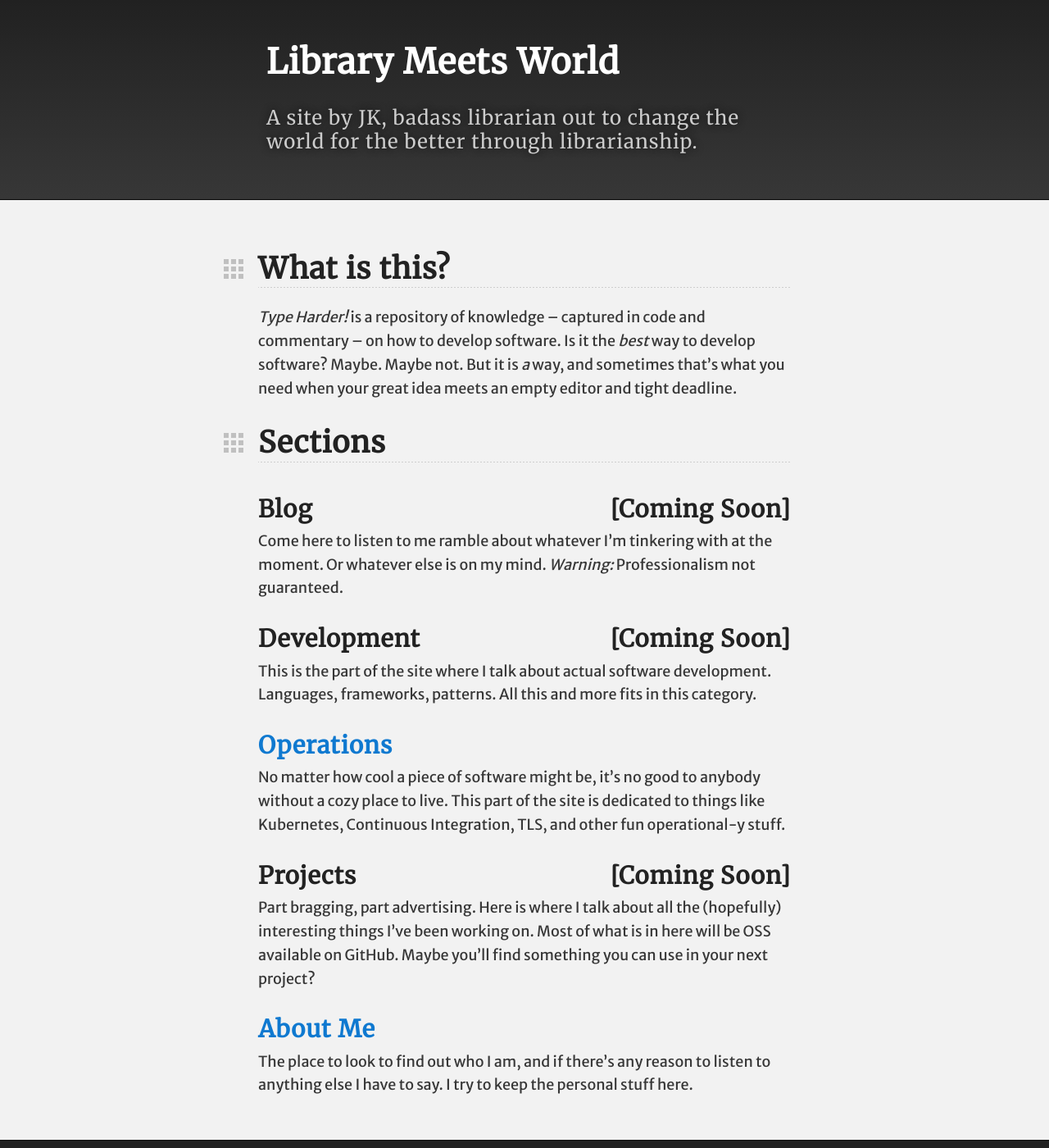
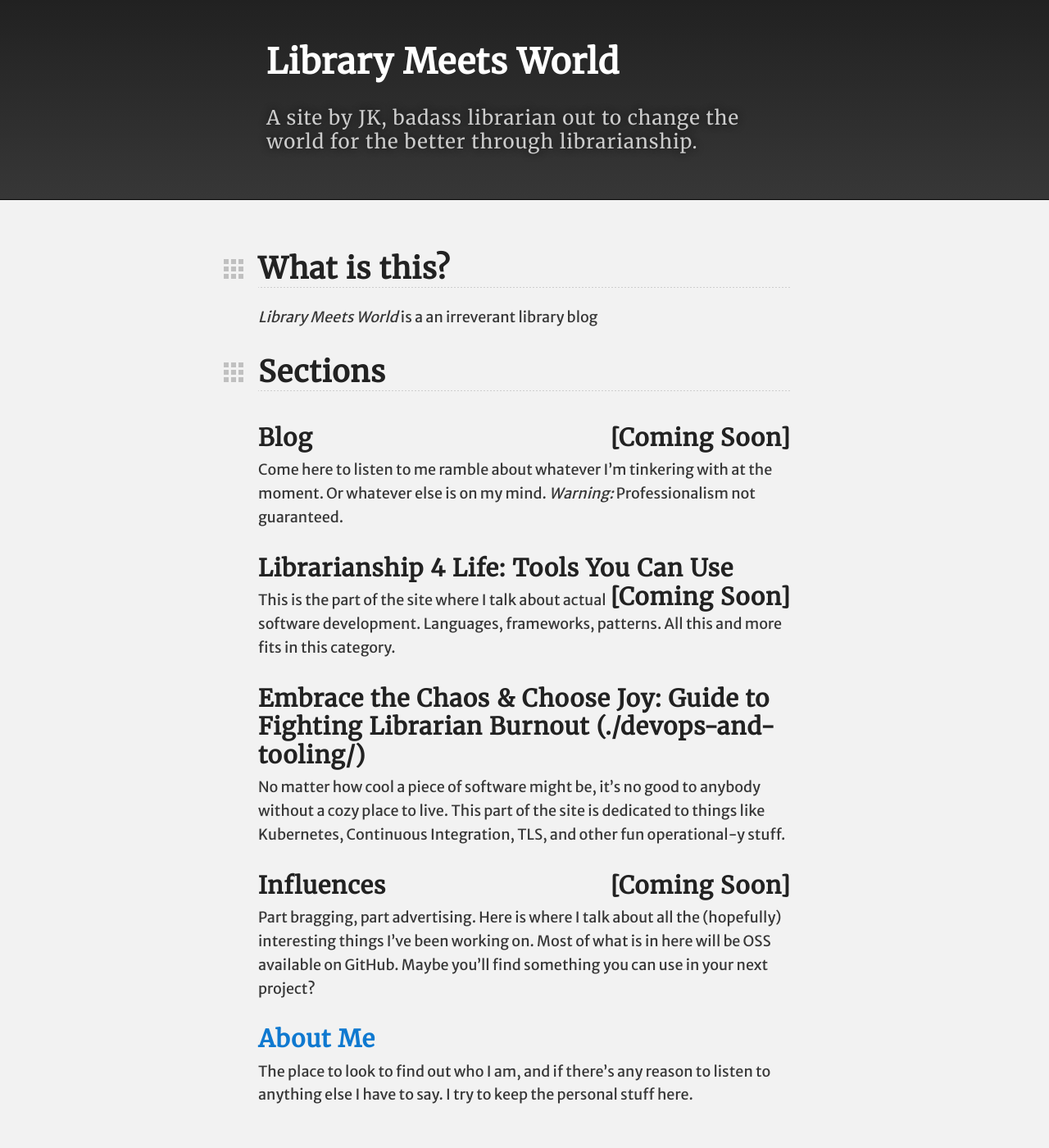
Before and after one commit to Waywocket/waywocket.github.io, a Jekyll site: the page built from index.md, in a window 1280 px wide and 1400 px high. Shown: the whole window at 82% size. Built offline with Jekyll 4.4.1, drawn with Linux system fonts in a browser that asks for light colours; our own code applies the rules of GitHub Pages for plain Markdown files.

Commit message:
Update index.md

```diff
--- a/index.md
+++ b/index.md
@@ -2,10 +2,7 @@
 layout: home_page
 ---
 ## What is this?
-*Type Harder!* is a repository of knowledge -- captured in code and commentary -- on how
-to develop software. Is it the *best* way to develop software? Maybe. Maybe not.
-But it is *a* way, and sometimes that's what you need when your great idea meets
-an empty editor and tight deadline.
+*Library Meets World* is a an irreverant library blog
 
 ## Sections
 
@@ -15,25 +12,25 @@ an empty editor and tight deadline.
 Come here to listen to me ramble about whatever I'm tinkering with at the
 moment. Or whatever else is on my mind. *Warning:* Professionalism not guaranteed.
 
-### Development
+### Librarianship 4 Life: Tools You Can Use
 {: .wip}
 
 This is the part of the site where I talk about actual software development.
 Languages, frameworks, patterns. All this and more fits in this category.
 
-### [Operations](./devops-and-tooling/)
+### Embrace the Chaos & Choose Joy: Guide to Fighting Librarian Burnout (./devops-and-tooling/)
 No matter how cool a piece of software might be, it's no good to anybody without
 a cozy place to live. This part of the site is dedicated to things like
 Kubernetes, Continuous Integration, TLS, and other fun operational-y stuff.
 
-### Projects
+### Influences
 {: .wip}
 
 Part bragging, part advertising. Here is where I talk about all the (hopefully)
 interesting things I've been working on. Most of what is in here will be OSS
 available on GitHub. Maybe you'll find something you can use in your next project?
 
-### [About Me](./sean-kleinjung/)
+### [About Me](./JK/)
 
 The place to look to find out who I am, and if there's any reason to listen to
 anything else I have to say. I try to keep the personal stuff here.
```
